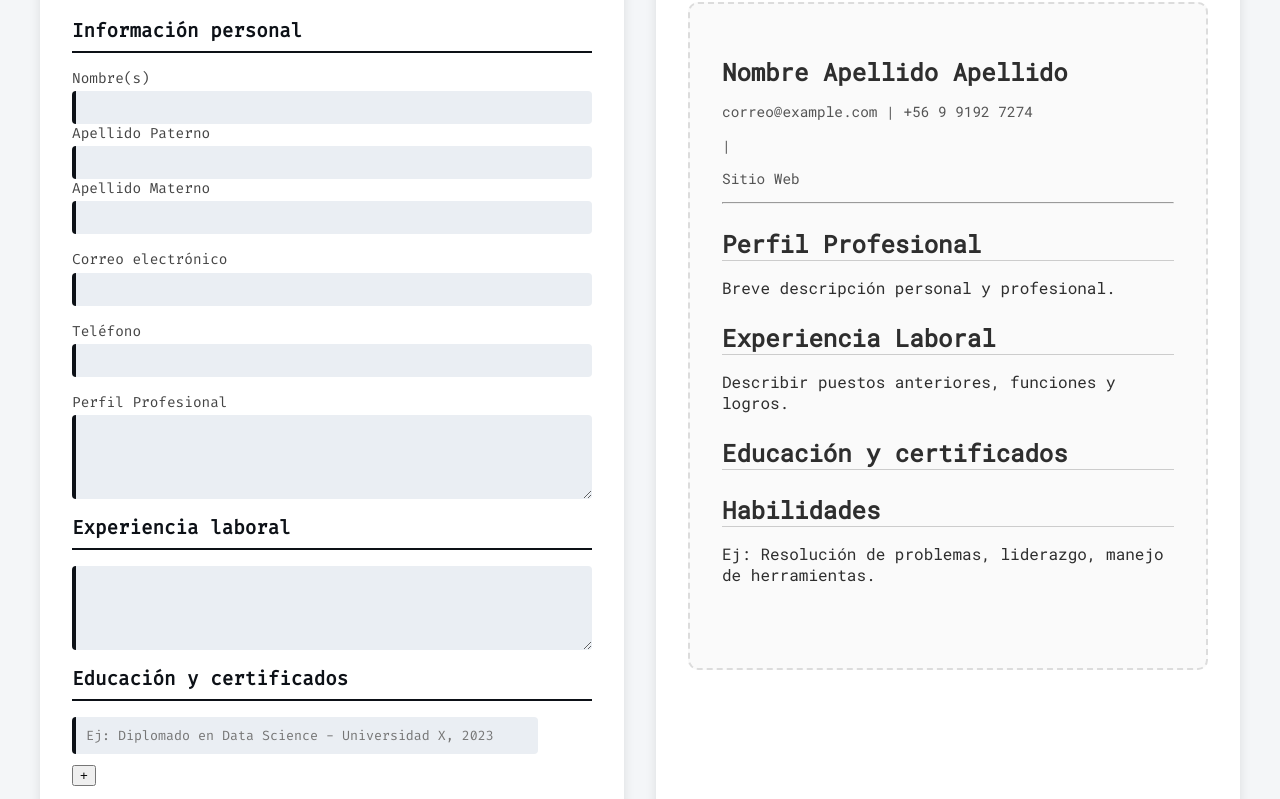
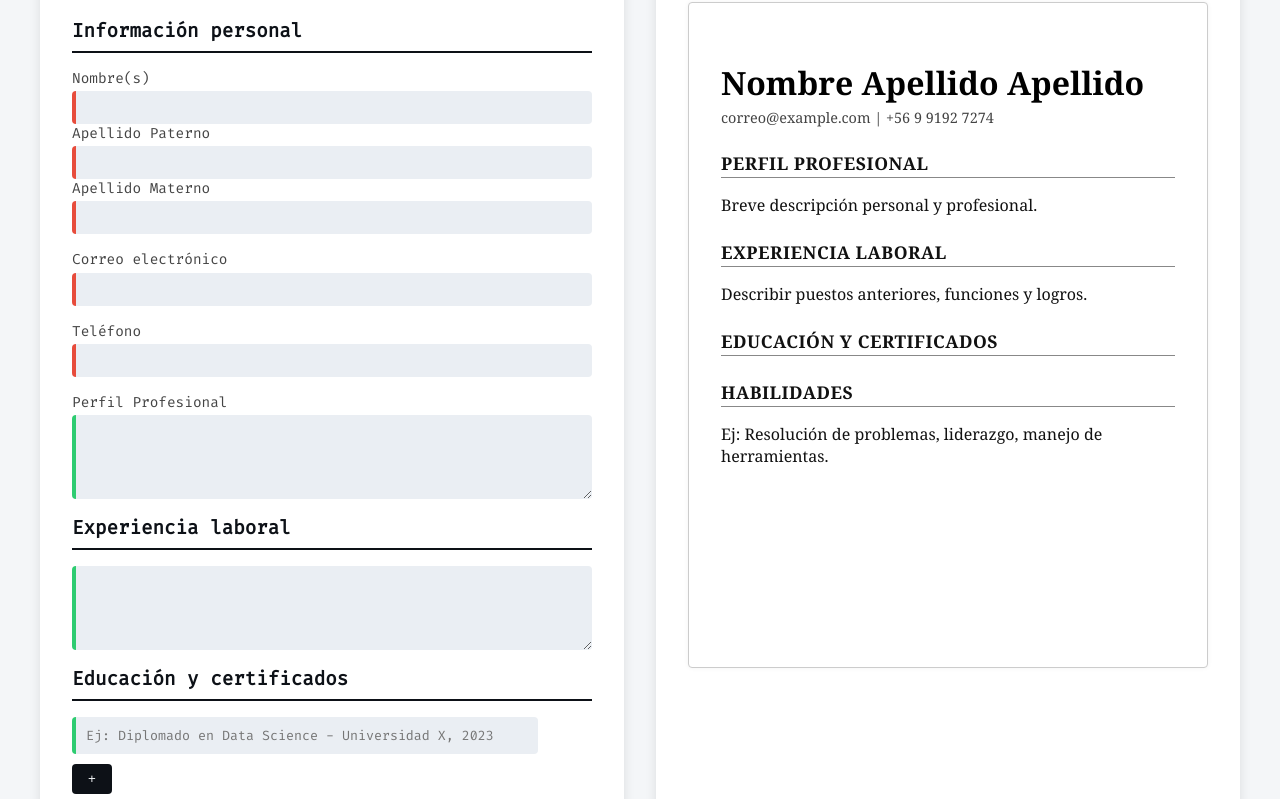
Before and after one commit to josemills/Generador-de-CV, a plain HTML site: page index.html in a window 1280 px wide. Shown: the part 248-1047 px from the top of the page. Drawn offline with Linux system fonts and the light colour scheme.

Commit message:
cambios en preview de css

```diff
--- a/index.html
+++ b/index.html
@@ -74,11 +74,8 @@
             <span id="cv-lastname2">Apellido</span>
           </h1>
           <div class="cv-contact">
-            <p><span id="cv-email">correo@example.com</span> | <span id="cv-phone">+56 9 9192 7274</span></p> | <p><span id="cv-page">Sitio Web</span></p>
-          </div>
+            <p><span id="cv-email">correo@example.com</span> | <span id="cv-phone">+56 9 9192 7274</span></p>
         </div>
-
-        <hr />
 
         <section class="cv-section">
           <h2 class="cv-section-title">Perfil Profesional</h2>
--- a/styles/style.css
+++ b/styles/style.css
@@ -69,12 +69,28 @@ textarea {
   transition: border-left 0.3s;
 }
 
-input:focus,
+/* input:focus,
 textarea:focus {
   border-left: 4px solid #3a86ff;
   outline: none;
   background-color: #fff;
+} */
+
+input:valid,
+textarea:valid {
+  border-left: 4px solid #2ecc71;
+  background-color: #eaeef3;
 }
+
+input:invalid,
+textarea:invalid {
+  border-left: 4px solid #e74c3c;
+  background-color: #eaeef3;
+}
+
+
+
+
 
 .generate-btn {
   background-color: #0d1117;
@@ -92,8 +108,48 @@ textarea:focus {
   background-color: #3a86ff;
 }
 
+.education-item {
+  margin-bottom: 10px;
+}
+
+.education-item input {
+  width: 85%;
+  padding: 10px;
+  font-family: inherit;
+}
+
+.remove-education-btn {
+  background: transparent;
+  border: none;
+  cursor: pointer;
+  padding: 4px;
+  align-items: center;
+  margin-left: 20px;
+}
+
+.remove-education-btn svg,
+.remove-education-btn img {
+  width: 20px;
+  height: 20px;
+}
+
+.add-education-btn {
+  width: 40px;
+  height: 30px;
+  background-color: #0d1117;
+  border-radius: 4px;
+  cursor: pointer;
+  border-style: none;
+  color: #f4f6f8;
+}
+
+.add-education-btn:hover {
+  background-color: #3a86ff;
+  transition: background-color 0.3s;
+}
+
 /* Preview estilos iniciales */
-.cv-preview {
+/* .cv-preview {
   font-family: 'Roboto Mono', monospace;
   background-color: #fafafa;
   border: 2px dashed #dcdcdc;
@@ -120,33 +176,67 @@ textarea:focus {
   font-weight: bold;
   margin-bottom: 0.5rem;
   border-bottom: 1px solid #ccc;
+} */
+
+.cv-preview {
+  font-family: 'Georgia', serif; /* Cambiamos a tipografía clásica */
+  background-color: #ffffff;
+  border: 1px solid #cccccc;
+  padding: 2rem;
+  border-radius: 4px;
+  min-height: 600px;
+  max-width: 800px;
+  margin: auto;
+  color: #111;
+  box-shadow: 0 0 5px rgba(0,0,0,0.05);
 }
 
-.education-item {
-  margin-bottom: 10px;
+.cv-header h1 {
+  font-size: 2rem;
+  margin-bottom: 0.2rem;
+  font-weight: bold;
+  color: #000;
 }
 
-.education-item input {
-  width: 85%;
-  padding: 10px;
-  font-family: inherit;
+.cv-contact {
+  font-size: 0.9rem;
+  color: #444;
+  margin-bottom: 1rem;
 }
 
-.remove-education-btn {
-  background: transparent;
-  border: none;
-  cursor: pointer;
-  padding: 4px;
-  align-items: center;
-  justify-content: center;
-  margin-left: 20px;
+.cv-contact p {
+  margin: 0.2rem 0;
 }
 
-.remove-education-btn svg,
-.remove-education-btn img {
-  width: 20px;
-  height: 20px;
+.cv-section {
+  margin-top: 1.5rem;
 }
+
+.cv-section-title {
+  font-size: 1.1rem;
+  font-weight: bold;
+  margin-bottom: 0.4rem;
+  border-bottom: 1px solid #888;
+  padding-bottom: 2px;
+  text-transform: uppercase;
+  letter-spacing: 0.5px;
+}
+
+#cv-education-list li {
+  margin-bottom: 0.5rem;
+  line-height: 1.4;
+}
+
+hr {
+  border: none;
+  border-top: 1px solid #aaa;
+  margin: 1.5rem 0;
+}
+
+
+
+
+
 
 
 
```
